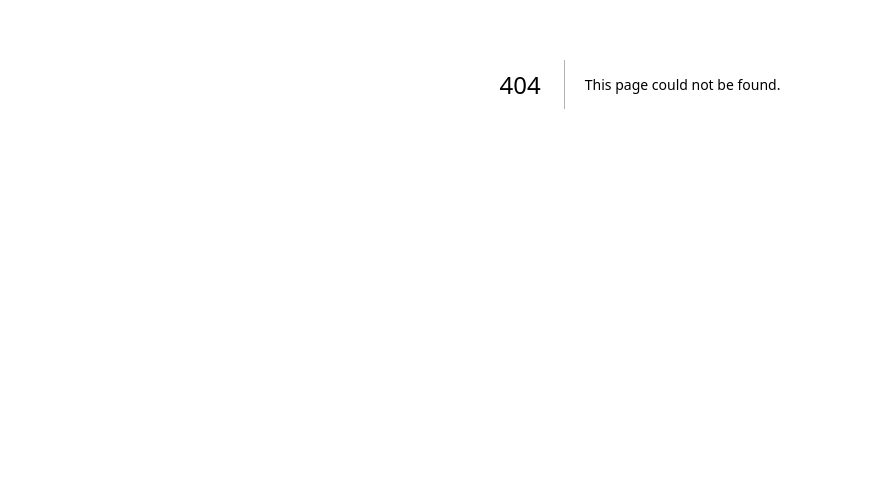
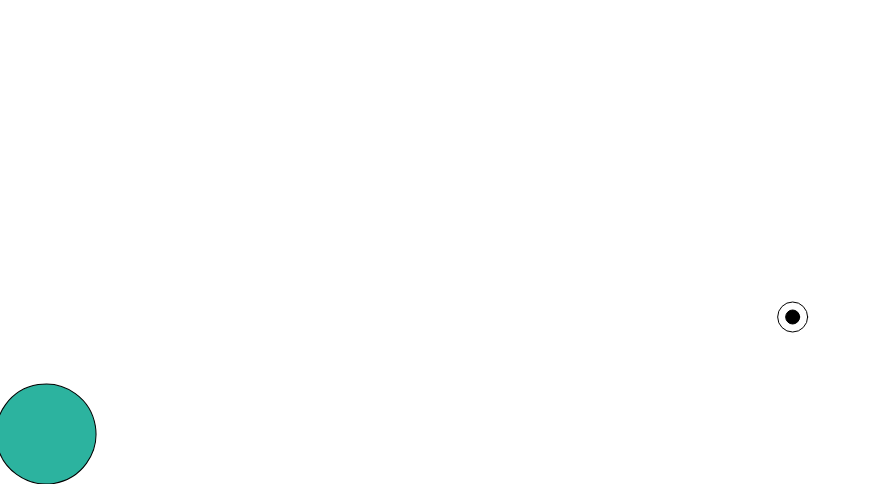
Before and after one commit to neo-teo/portfolio, a Next.js app: page /cc/face in a window 1280 px wide. Before the commit this address had no page. Shown: the part 316-800 px from the top of the page, without its empty margins (0-872 px from the left). Built offline with nearby package versions, Linux system fonts and the light colour scheme.

Commit message:
adding sketchy mode of face game

```diff
--- /dev/null
+++ b/src/app/cc/face/page.tsx
@@ -0,0 +1,11 @@
+"use client"
+
+import * as React from "react"
+
+import FaceGame from "../sketches/FaceGame";
+
+export default function Face() {
+    return <div className="flex flex-wrap items-center">
+        <FaceGame />
+    </div>
+}
--- a/src/app/cc/page.tsx
+++ b/src/app/cc/page.tsx
@@ -19,5 +19,11 @@ export default function Cc() {
             to={"/cc/coins"}
             internalLink
         />
+
+        <LinkButton
+            label={"face"}
+            to={"/cc/face"}
+            internalLink
+        />
     </div>
 }
--- /dev/null
+++ b/src/app/cc/sketches/FaceGame.tsx
@@ -0,0 +1,204 @@
+"use client"
+
+import * as React from "react"
+import dynamic from 'next/dynamic'
+import p5 from 'p5';
+
+const P5Canvas = dynamic(() => import('@/app/cc/sketches/P5Canvas'), { ssr: false });
+
+
+type FallingObject = {
+    x: any;
+    y: any;
+    speedY: any;
+    draw: (drawX: any, drawY: any) => void;
+}
+
+type BoundObject = {
+    object: FallingObject,
+    relativeX: number,
+    relativeY: number,
+    boundRotation: number
+}
+
+export default function CoinGame() {
+
+    const sketch = (p: p5) => {
+        let fallingObject: FallingObject | null;
+        let boundObjects: BoundObject[] = [];
+        let dropInterval = 5000; // milliseconds
+        let lastDropTime = 0;
+
+        let rotation = 0;
+        let rotationSpeed = 6;
+        let moveSpeed = 6;
+        let ballX: number;
+
+        let ballColor: p5.Color;
+
+        p.setup = () => {
+            p.createCanvas(p.windowWidth, p.windowHeight);
+
+            ballX = p.width / 2; // Initial position of the ball
+            fallingObject = createRandomObject(); // Start with a single falling object
+
+            ballColor = p.color(p.random(255), p.random(255), p.random(255));
+        }
+
+        p.windowResized = () => {
+            p.resizeCanvas(p.windowWidth, p.windowHeight);
+        }
+
+        p.mouseClicked = () => {
+            boundObjects = [];
+            ballColor = p.color(p.random(255), p.random(255), p.random(255));
+        }
+
+        p.keyPressed = () => {
+            if (p.key === 'S' || p.key === 's') {
+                p.saveCanvas('banana_face', 'png');
+            }
+        }
+
+        p.draw = () => {
+            p.background(255);
+
+            let now = p.millis();
+
+            // Handle dropping a new object every 10 seconds
+            if (now - lastDropTime > dropInterval) {
+                fallingObject = createRandomObject();
+                lastDropTime = now;
+            }
+
+            // Handle the rolling ball and the bound objects
+            rollingBall();
+
+            // Handle the falling object
+            if (fallingObject) {
+                fallingObject.y += fallingObject.speedY;
+                fallingObject.draw(fallingObject.x, fallingObject.y); // Pass x and y as parameters
+
+                // Check if the falling object intersects with the ball
+                if (fallingObject.y + 20 >= p.height - 50 && p.dist(fallingObject.x, fallingObject.y, ballX, p.height - 50) < 50) {
+                    // Calculate the object's position relative to the ball's current rotation
+                    let angle = p.atan2(fallingObject.y - (p.height - 50), fallingObject.x - ballX) - p.radians(rotation);
+                    let distance = p.dist(fallingObject.x, fallingObject.y, ballX, p.height - 50);
+
+                    boundObjects.push({
+                        object: fallingObject,
+                        relativeX: p.cos(angle) * distance,
+                        relativeY: p.sin(angle) * distance,
+                        boundRotation: p.radians(rotation) // Store the current rotation of the ball
+                    });
+                    fallingObject = null; // Remove the falling object
+                }
+
+                // Remove if it goes beyond the canvas (optional)
+                if (fallingObject && fallingObject.y > p.height) {
+                    fallingObject = createRandomObject();
+                    lastDropTime = now;
+                }
+            }
+        }
+
+        // Rolling ball function
+        function rollingBall() {
+            // Move the ball based on the mouse position
+            if (p.mouseX > ballX + 10) {
+                if (ballX < p.width - 50) {
+                    ballX += moveSpeed;
+                    rotation += rotationSpeed;
+                }
+            } else if (p.mouseX < ballX - 10) {
+                if (ballX > 50) {
+                    ballX -= moveSpeed;
+                    rotation -= rotationSpeed;
+                }
+            }
+
+            // Draw the ball with rotation first
+            p.push();
+            p.translate(ballX, p.height - 50); // Place the ball at the bottom
+            p.rotate(p.radians(rotation)); // Apply the rotation
+            p.fill(ballColor);
+            p.ellipse(0, 0, 100, 100); // Draw the ball
+            p.pop();
+
+            // Draw the bound objects second, on top of the ball
+            p.push();
+            p.translate(ballX, p.height - 50);
+            p.rotate(p.radians(rotation)); // Apply the same rotation to the bound objects
+            for (let bound of boundObjects) {
+                p.push();
+                p.translate(bound.relativeX, bound.relativeY); // Use the saved position relative to the ball's center
+                p.rotate(-bound.boundRotation); // Apply the object's stored rotation, counter-rotating
+                bound.object.draw(0, 0); // Draw each bound object
+                p.pop();
+            }
+            p.pop();
+        }
+
+        // Function to create a random object (eye, banana, or other shapes)
+        function createRandomObject() {
+            let objectType = p.random(['eye', 'banana']);
+            let x = p.random(p.width);
+            let y = 0;
+            let speedY = 3;
+
+            switch (objectType) {
+                case 'eye':
+                    return createEye(x, y, speedY);
+                case 'banana':
+                    return createBanana(x, y, speedY);
+                default:
+                    return createEye(x, y, speedY);
+            }
+        }
+
+        // Function to create an eye object
+        function createEye(x: number, y: number, speedY: number) {
+            return {
+                x: x,
+                y: y,
+                speedY: speedY,
+                eyeballR: 15,
+                irisR: 7,
+                draw: function (drawX: number, drawY: number) {
+                    p.fill(255);
+                    p.ellipse(drawX, drawY, this.eyeballR * 2);
+                    p.fill(0);
+                    p.ellipse(drawX, drawY, this.irisR * 2);
+                }
+            };
+        }
+
+        // Function to create a banana object
+        function createBanana(x: number, y: number, speedY: number) {
+            return {
+                x: x,
+                y: y,
+                speedY: speedY,
+                draw: function (drawX: number, drawY: number) {
+                    p.fill(255, 204, 0);
+                    p.arc(drawX, drawY, 50, 20, 0, -p.PI);
+
+                    // Top covering line
+                    p.line(drawX - 25, drawY, drawX + 25, drawY); // Simple straight line covering the arc
+
+                    p.push()
+                    // Brown stem at the end
+                    p.stroke(139, 69, 19); // Brown color for stem
+                    // strokeWeight(4);
+                    p.arc(drawX, drawY, 40, 10, 0, -p.PI); // Smaller arc inside the banana
+
+                    p.fill('brown')
+                    p.rect(drawX + 25, drawY, 5, 3); // Short line for the stem
+                    p.pop()
+                }
+            };
+        }
+    };
+
+    return <P5Canvas sketch={sketch} />
+}
--- a/src/commitDate.ts
+++ b/src/commitDate.ts
@@ -1,2 +1,2 @@
 // This file is auto-generated on pre-commit hook
-export const commitDateTime = '09/15/2024, 03:41:10 AM EDT';
+export const commitDateTime = '09/18/2024, 08:58:40 PM EDT';
```
